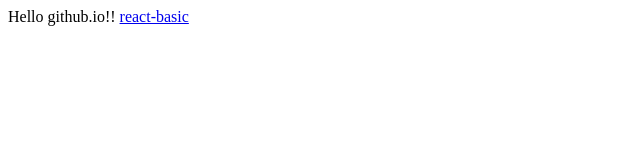
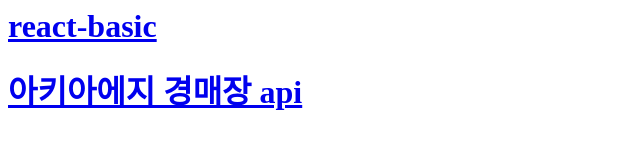
Before and after one commit to Mu-jun/Mu-jun.github.io, a plain HTML site: page index.html in a window 1280 px wide. Shown: the whole page, without its empty margins (0-640 px from the left). Drawn offline with Linux system fonts and the light colour scheme.

Commit message:
Update index.html

```diff
--- a/index.html
+++ b/index.html
@@ -1,2 +1,2 @@
-Hello github.io!!
-<a href="/react-basic">react-basic</a>
+<h1><a href="/react-basic">react-basic</a></h1>
+<h1><a href="https://port-0-archeage-auction-20z52flc0q0q6a.gksl2.cloudtype.app/">아키아에지 경매장 api</a></h1>
```
